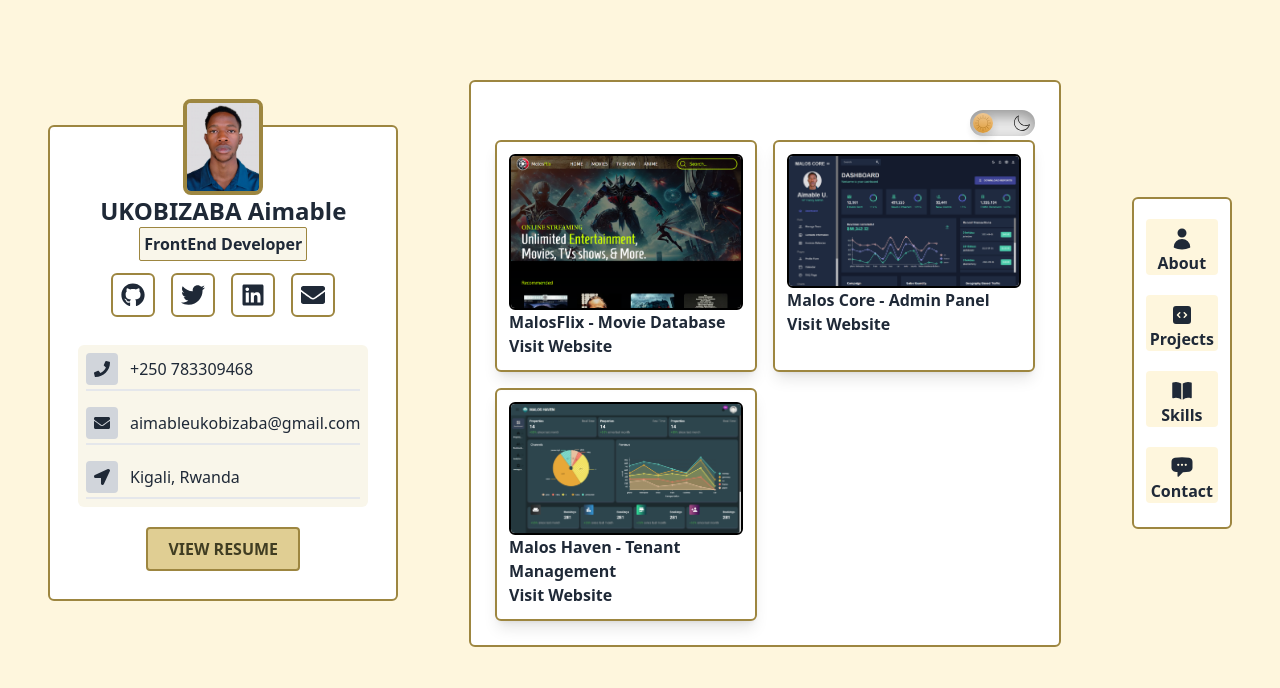
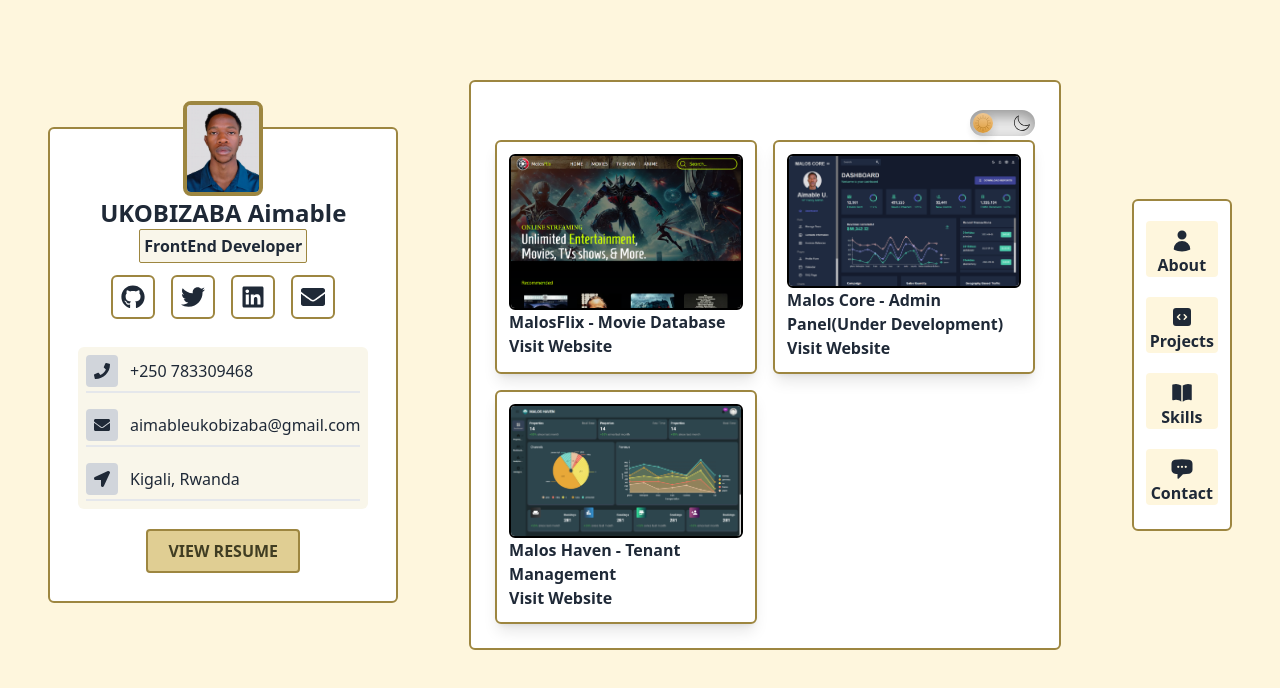
Before and after one commit to AimableUK/UKOBIZABAAIMABLE, a React (Vite) app: page /projects in a window 1280 px wide. Shown: the top 688 px of the page. Built offline with nearby package versions, Linux system fonts and the light colour scheme; what ldrs would draw is missing.

Commit message:
added under dev text and changed the path to src/assets

```diff
--- a/src/Components/Projects/Projects.jsx
+++ b/src/Components/Projects/Projects.jsx
@@ -1,7 +1,7 @@
 import React from 'react';
 import malosFlix from '../../assets/malosFlix.png';
 import malosCore from '../../assets/malosCore.png';
-import malosHaven from '../../../public/assets/MalosHaven.png'
+import malosHaven from '../../assets/MalosHaven.png'
 
 const Projects = () => {
   return (
@@ -21,7 +21,7 @@ const Projects = () => {
         >
           <a href='https://malos-core.vercel.app/' target='_blank'>
             <img src={malosCore} alt='malosFLix Project' className="w-full h-auto object-cover border-2 rounded-md border-black" />
-            <p className='font-bold'>Malos Core - Admin Panel</p>
+            <p className='font-bold'>Malos Core - Admin Panel(Under Development)</p>
             <p className='font-semibold'>Visit Website</p>
           </a>
 
```
Also changed, not shown: src/assets/MalosHaven.png (renamed from public/assets/MalosHaven.png).
